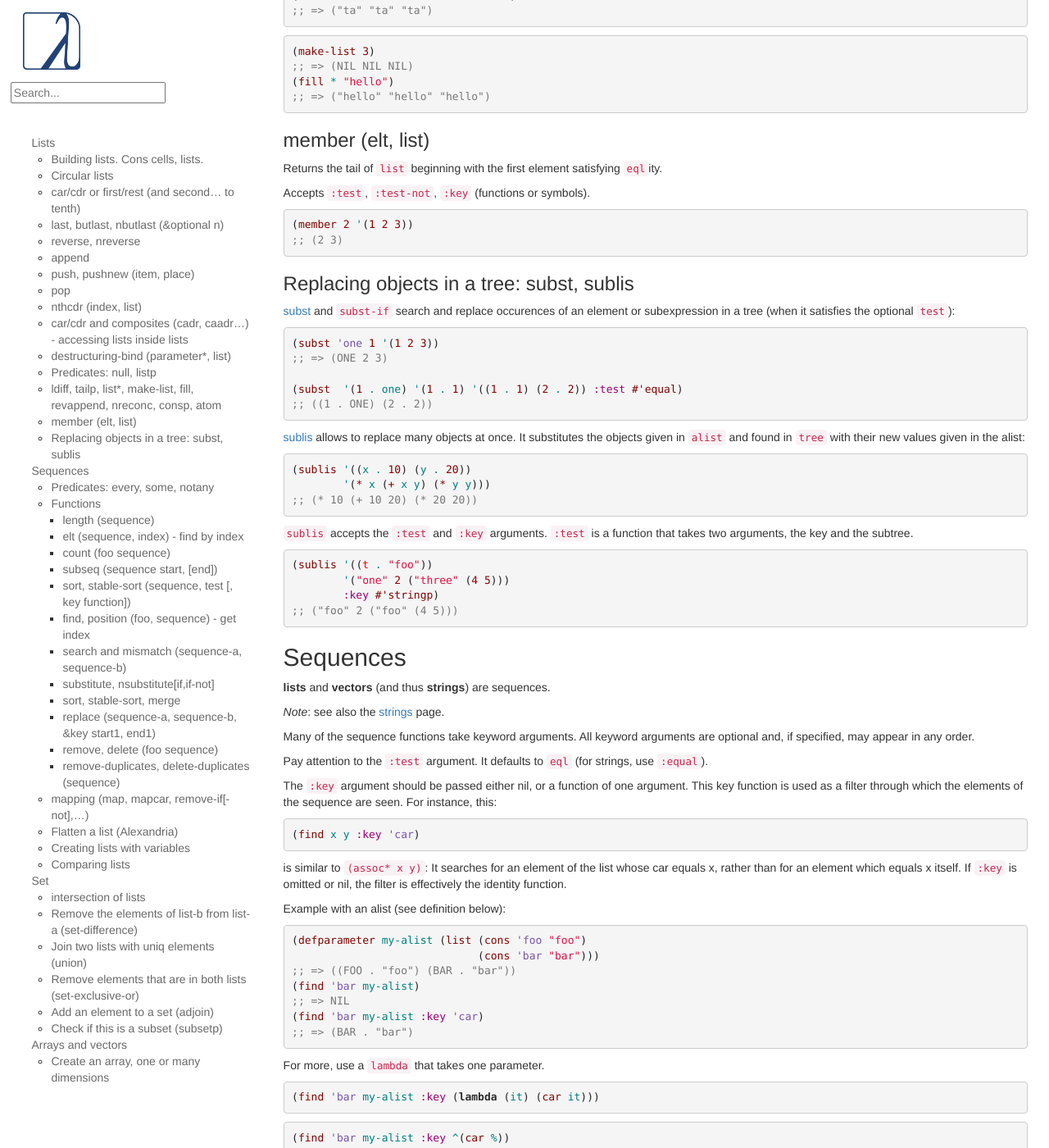
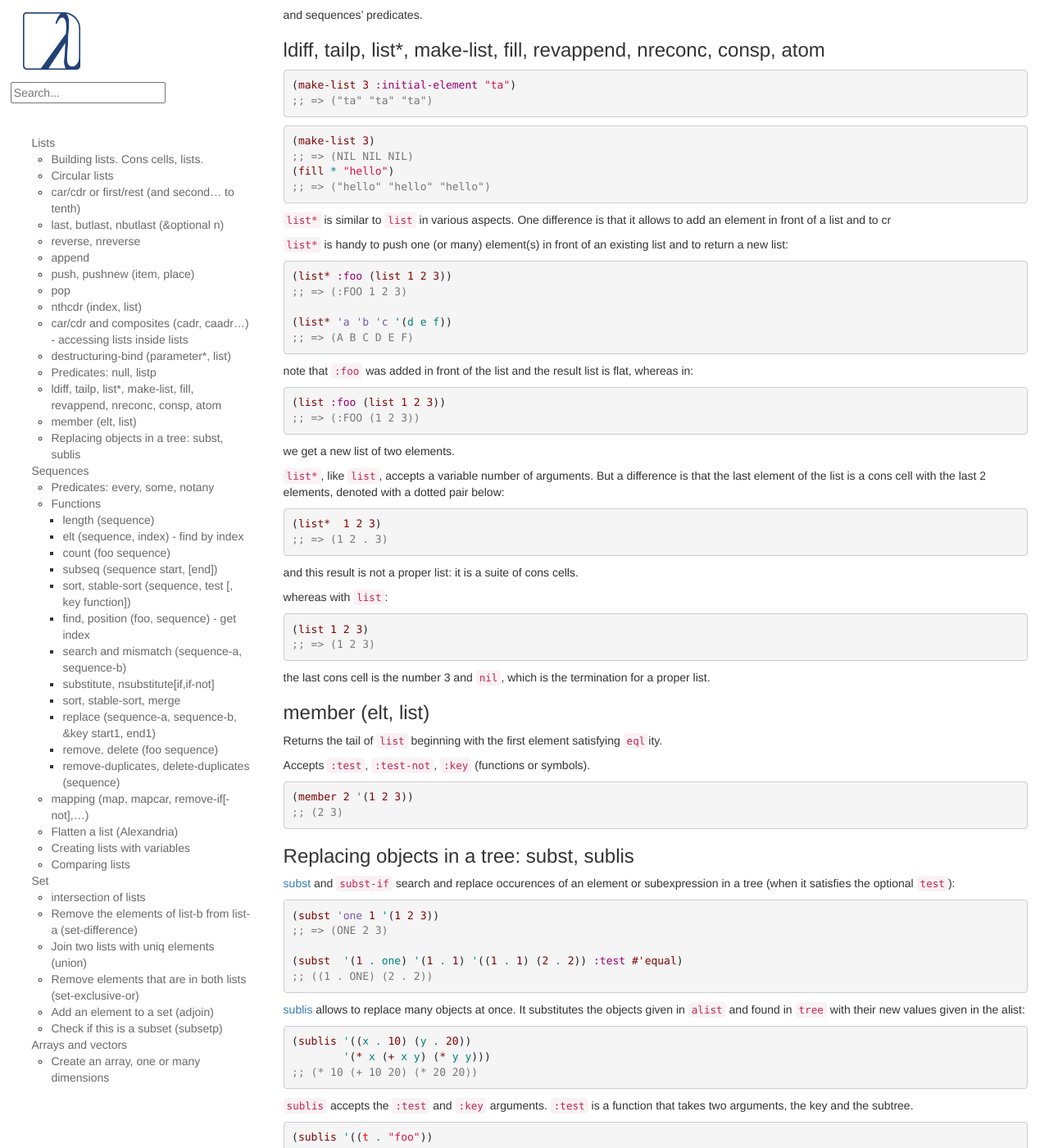
Before and after one commit to LispCookbook/cl-cookbook, a Jekyll site: the page built from data-structures.md, in a window 1280 px wide and 1400 px high, scrolled down 4899 px. Shown: the whole window at 82% size. Built offline with Jekyll 4.4.1, drawn with Linux system fonts in a browser that asks for light colours; some of the changed text lies outside the part shown.

Commit message:
data structures: list*

```diff
--- a/data-structures.md
+++ b/data-structures.md
@@ -21,6 +21,16 @@ look at the
 list and [Quickdocs](https://quickdocs.org/-/search?q=data%20structure).
 
 ## Lists
+
+The simplest way to create a list is with `list`:
+
+~~~lisp
+(list 1 2 3)
+~~~
+
+but there are more constructors, and you should also know that lists
+are made of `cons` cells.
+
 
 ### Building lists. Cons cells, lists.
 
@@ -342,6 +352,48 @@ and sequences' predicates.
 (fill * "hello")
 ;; => ("hello" "hello" "hello")
 ~~~
+
+`list*` is similar to `list` in various aspects. One difference is
+that it allows to add an element in front of a list and to cr
+
+`list*` is handy to push one (or many) element(s) in front of an existing list and to return a new list:
+
+~~~lisp
+(list* :foo (list 1 2 3))
+;; => (:FOO 1 2 3)
+
+(list* 'a 'b 'c '(d e f))
+;; => (A B C D E F)
+~~~
+
+note that `:foo` was added in front of the list and the result list is flat, whereas in:
+
+~~~lisp
+(list :foo (list 1 2 3))
+;; => (:FOO (1 2 3))
+~~~
+
+we get a new list of two elements.
+
+`list*`, like `list`, accepts a variable number of arguments. But a
+difference is that the last element of the list is a cons cell with
+the last 2 elements, denoted with a dotted pair below:
+
+~~~lisp
+(list*  1 2 3)
+;; => (1 2 . 3)
+~~~
+
+and this result is not a proper list: it is a suite of cons cells.
+
+whereas with `list`:
+
+~~~lisp
+(list 1 2 3)
+;; => (1 2 3)
+~~~
+
+the last cons cell is the number 3 and `nil`, which is the termination for a proper list.
 
 ### member (elt, list)
 
```
